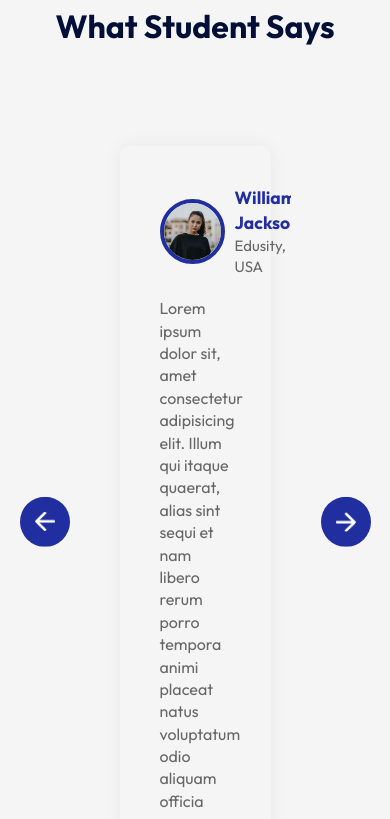
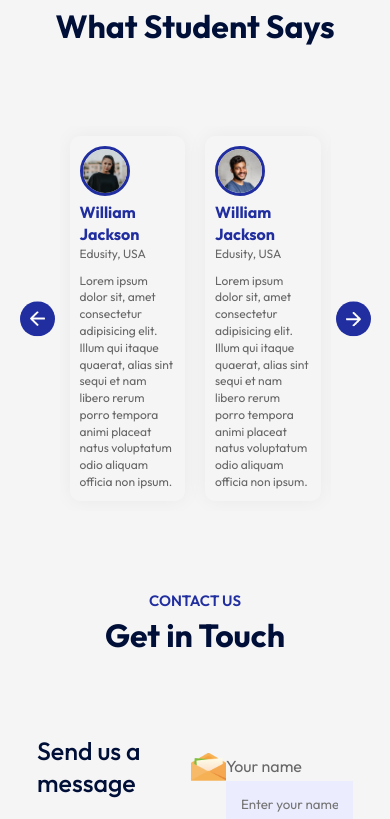
Before and after one commit to TomChaseParis/React-College-Website, a React (Vite) app: page / in a window 390 px wide. Shown: the part 2825-3644 px from the top of the page. Built offline with nearby package versions, Linux system fonts and the light colour scheme.

Commit message:
feat: Make Testimonials component responsive

```diff
--- a/src/components/testimonials/Testimonials.css
+++ b/src/components/testimonials/Testimonials.css
@@ -64,3 +64,46 @@
 .user-info h3 {
   color: #212ea0;
 }
+
+/* -------- media query --------  */
+
+@media screen and (max-width: 800px) {
+  .testimonials {
+    padding: 0 40px;
+  }
+
+  .next-btn,
+  .back-btn {
+    padding: 10px;
+    width: 35px;
+  }
+
+  .testimonials ul li {
+    padding: 10px;
+  }
+
+  .slide {
+    padding: 10px;
+  }
+
+  .slide img {
+    width: 50px;
+    border: 3px solid #212ea0;
+  }
+}
+
+@media screen and (max-width: 600px) {
+  .user-info {
+    display: block;
+    margin-bottom: 10px;
+    font-size: 12px;
+  }
+
+  .user-info h3 {
+    font-size: 16px;
+  }
+
+  .slider p {
+    font-size: 12px;
+  }
+}
```
